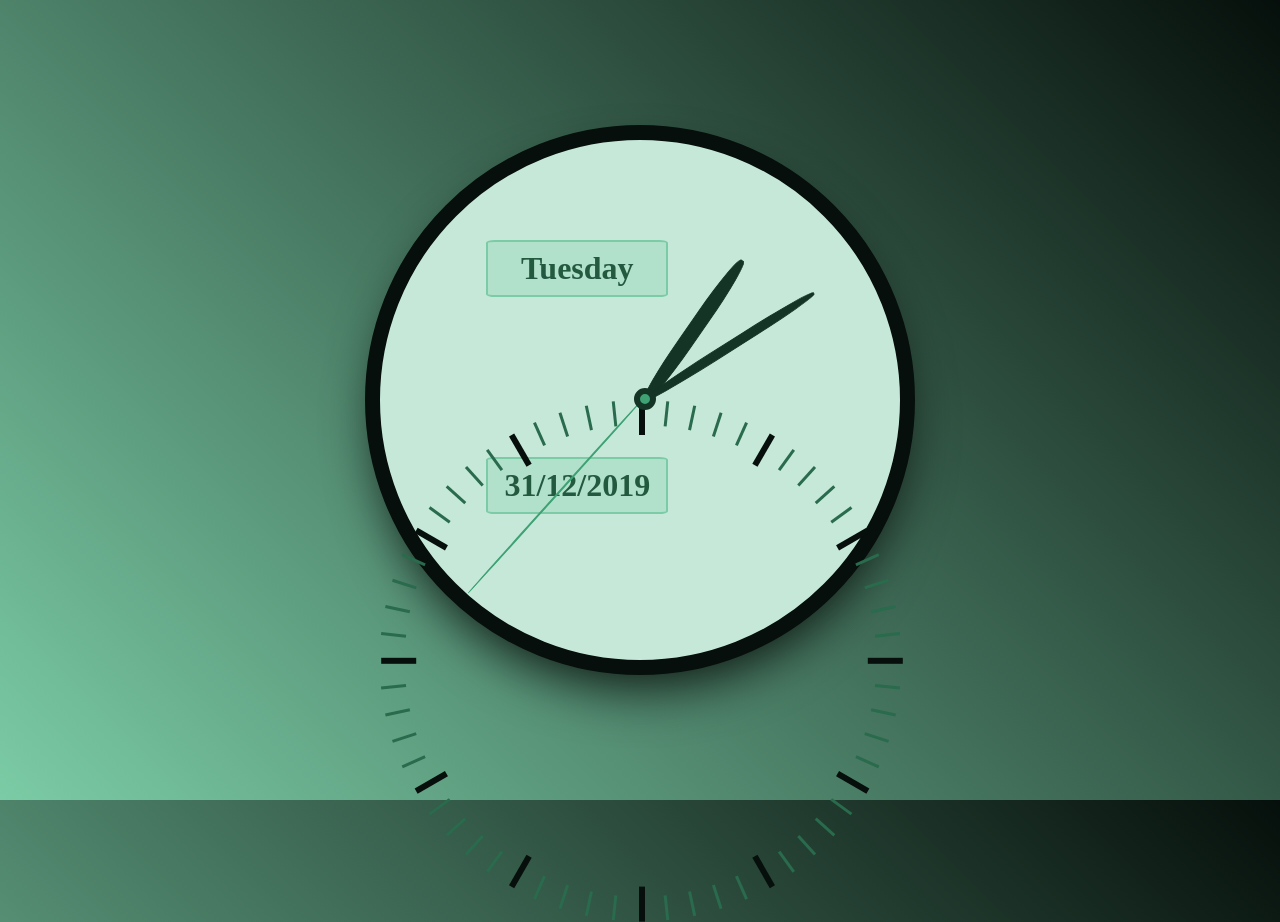
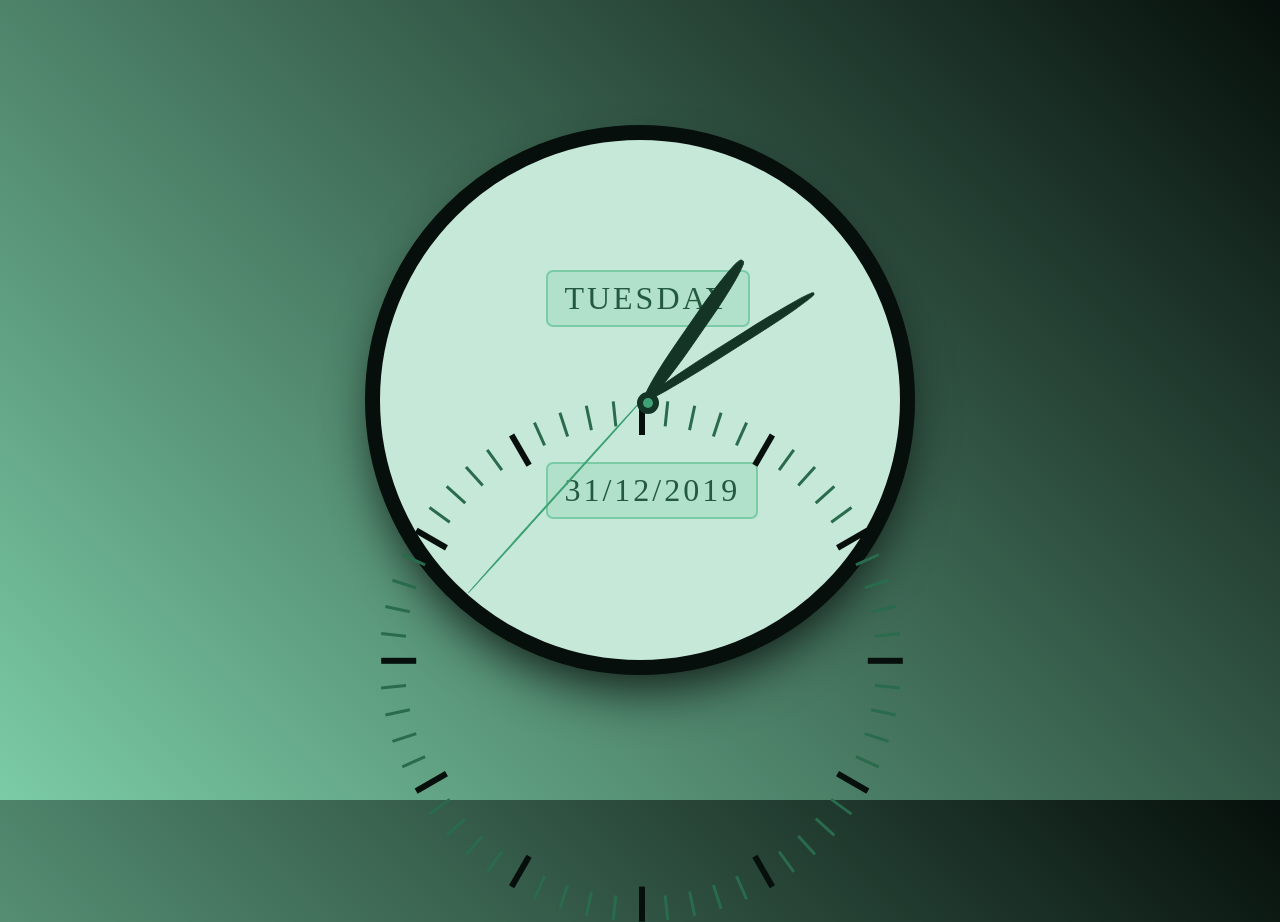
Before and after one commit to M-Hafez22/Analog_clock, a website built with Parcel: page src/index.html in a window 1280 px wide. Built offline with nearby package versions, Linux system fonts and the light colour scheme.

Commit message:
Fix calendar position

```diff
--- a/src/index.html
+++ b/src/index.html
@@ -9,8 +9,8 @@
 <body>
   <main id="clock">
   	<div class="calendar">
-  		<h1 id="dayName" class="info"></h1>
-  		<h1 id="dateInfo" class="info"></h1>
+  		<div id="dayName" class="info"></div>
+  		<div id="dateInfo" class="info"></div>
   	</div>
     <div class="dot"></div>
     <div class="hands">
--- a/src/styles/_date.scss
+++ b/src/styles/_date.scss
@@ -1,23 +1,23 @@
 
 
-.calendar{
-	position: absolute;
-	top: 30%;
-	left: 38%;
-	text-align: center;
 
 #dayName{
-		margin-bottom: 5em;
+	position: absolute;
+	top: 25%;
+	left: 32%;
+	margin:0 0 5em 0;
 	padding: 0.25em .5em;
+	text-align: center;
 	font-size: 2em;
+	letter-spacing: 3px;
+	text-transform: uppercase;
 	background: lighten($clr , 15%);
 	color: darken($clr , 40%);
 	border: 2px solid $clr;
-		border-radius: 5%;
+	border-radius: 7px;
 }
 
 #dateInfo{
 	@extend #dayName;
-		margin-top: 5em;
+	margin-top: 6em;
 }
-}
--- a/src/styles/main.scss
+++ b/src/styles/main.scss
@@ -13,6 +13,7 @@ body{
 }
 
 #clock{
+  position: absolute;
   z-index: 21;
   width: 550px;
   height: 550px;
```
Lines whose indentation alone changed are shown as unchanged.
